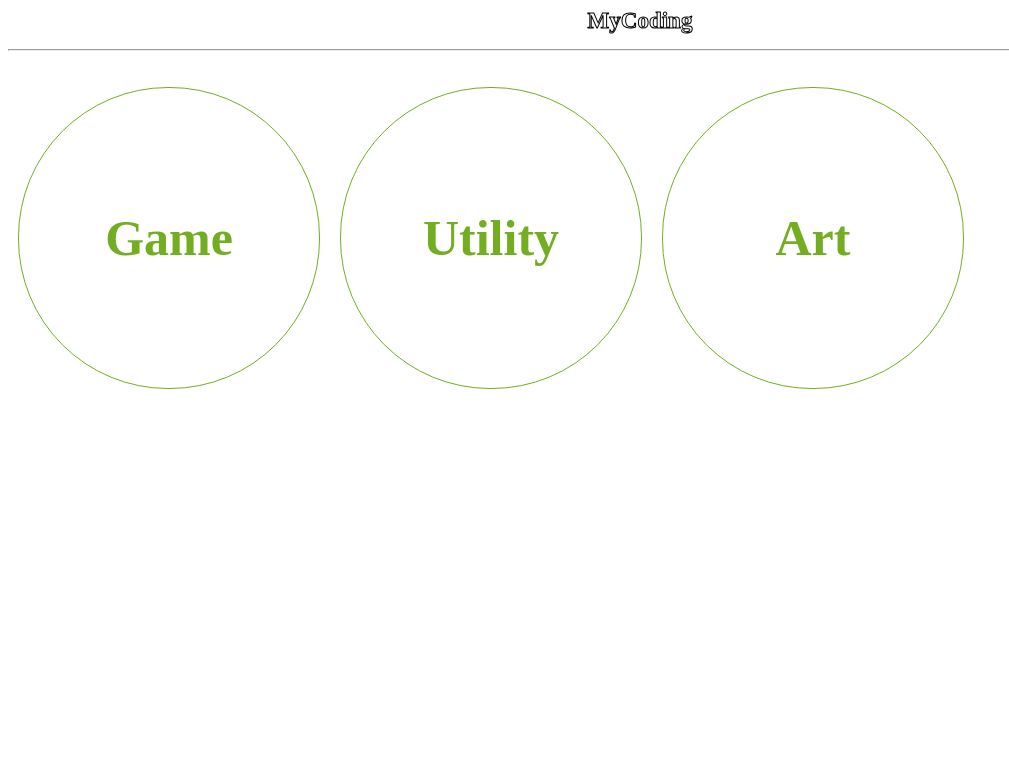
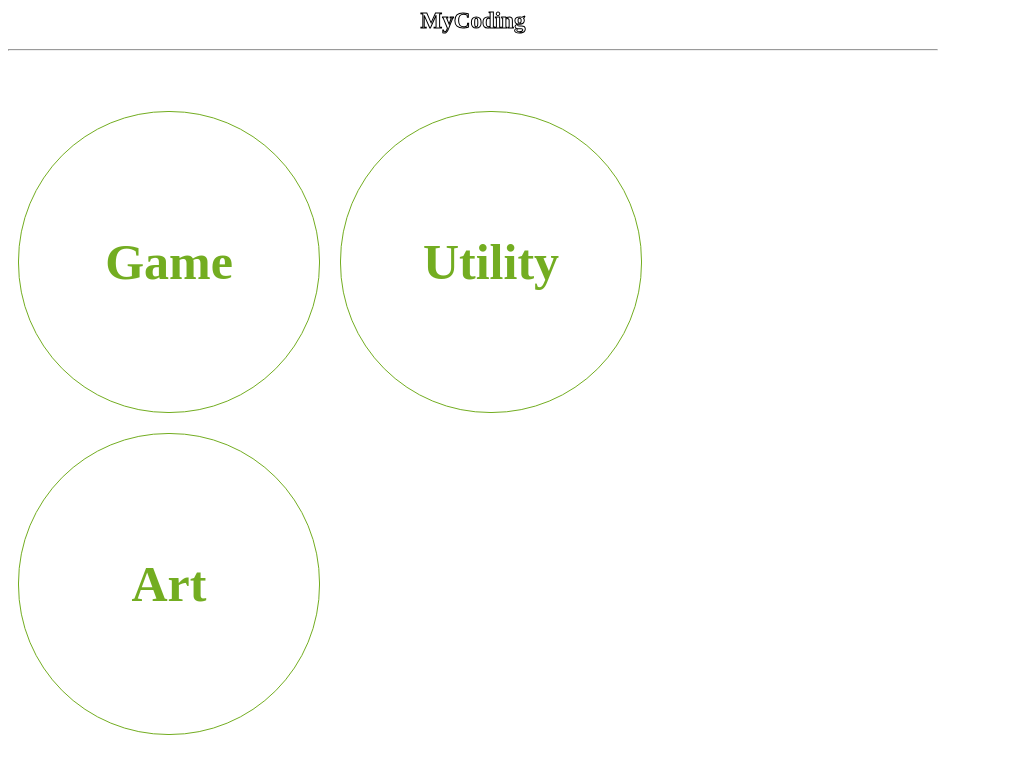
Before and after one commit to truemaxdh/truemaxdh.github.com, a Jekyll site: the page index_test.html, which Jekyll copies as it is, in a window 1280 px wide. Shown: the top 774 px of the page, without its empty margins (0-1009 px from the left). Built offline with Jekyll 4.4.1, drawn with Linux system fonts in a browser that asks for light colours.

Commit message:
Update index_test.html

```diff
--- a/index_test.html
+++ b/index_test.html
@@ -40,16 +40,22 @@
         xhttp.open("GET", "/contents/AppList.json", true);
         xhttp.send();
       }
+
       function openGenres() {
         var board = document.getElementById("contents");
+        var crcl_w = 0;
         for (var i = 0; i < genres.length; i++) {
           var crcl = document.createElement("div");
           crcl.className = "bigCircle";
           crcl.innerHTML = genres[i];
           crcl.onclick=function() {openCategory(this.innerHTML);}
           board.appendChild(crcl);
+          console.log(crcl.style.width);
         }
+        var wrap = document.getElementById("wrapper");
+        wrap.style.width = (genres.length * 310) + "px";
       }
+
       function openCategory(_gnre) {
         var board = document.getElementById("list");
         board.innerHTML = "";
@@ -68,11 +74,13 @@
     </script>
   </head>
   <body>
-    <center><h1>MyCoding</h1></center>
-    <center><hr></center>
-    <br>
-    <div id="contents"></div>
-    <br>
-    <div id="list"></div>
+    <div id="wrapper">
+      <center><h1>MyCoding</h1></center>
+      <center><hr></center>
+      <p>&nbsp;</p>
+      <div id="contents"></div>
+      <p>&nbsp;</p>
+      <div id="list"></div>
+    </div>
   </body>
 </html>
```
